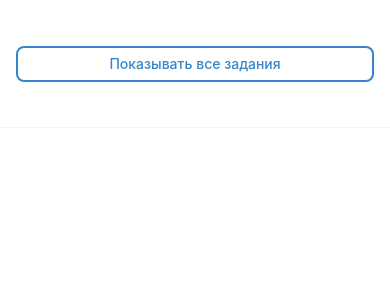
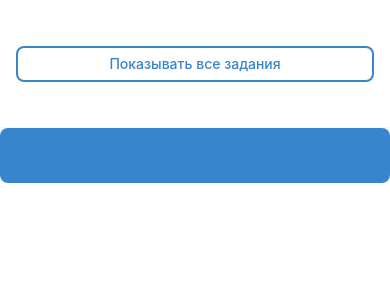
Before and after one commit to MagamedRus/todo-list, a React Native app: screen / in a window 390 px wide. Shown: the top 300 px of the page. Built offline with nearby package versions, Linux system fonts and the light colour scheme.

Commit message:
provide ModalAddTask to app

```diff
--- a/src/App.tsx
+++ b/src/App.tsx
@@ -1,14 +1,18 @@
-import React, { useEffect } from 'react';
+import React, { useEffect, useState } from 'react';
 import { SafeAreaView, StatusBar } from 'react-native';
 import Header from './components/Header';
-
+import BlueButton from './components/BlueButton';
+import ModalAddTask from './components/ModalAddTask';
 import Todos from './components/Todos';
 import { getTodosData } from './common/localStorage';
 import { useAppDispatch } from './hooks/redux';
 import { setTodos } from './store/reducers/todosSlice';
 
 const App = () => {
+  const [showAddModal, setShowModal] = useState(false);
   const dispatch = useAppDispatch();
+
+  const toggleShowAddModal = () => setShowModal(prevState => !prevState);
 
   //upload todos to global storage
   useEffect(() => {
@@ -23,6 +27,8 @@ const App = () => {
       <StatusBar backgroundColor={'transparent'} />
       <Header />
       <Todos />
+      <BlueButton onPress={toggleShowAddModal} innerText={'Добавить'} />
+      <ModalAddTask close={toggleShowAddModal} isShow={showAddModal} />
     </SafeAreaView>
   );
 };
```
